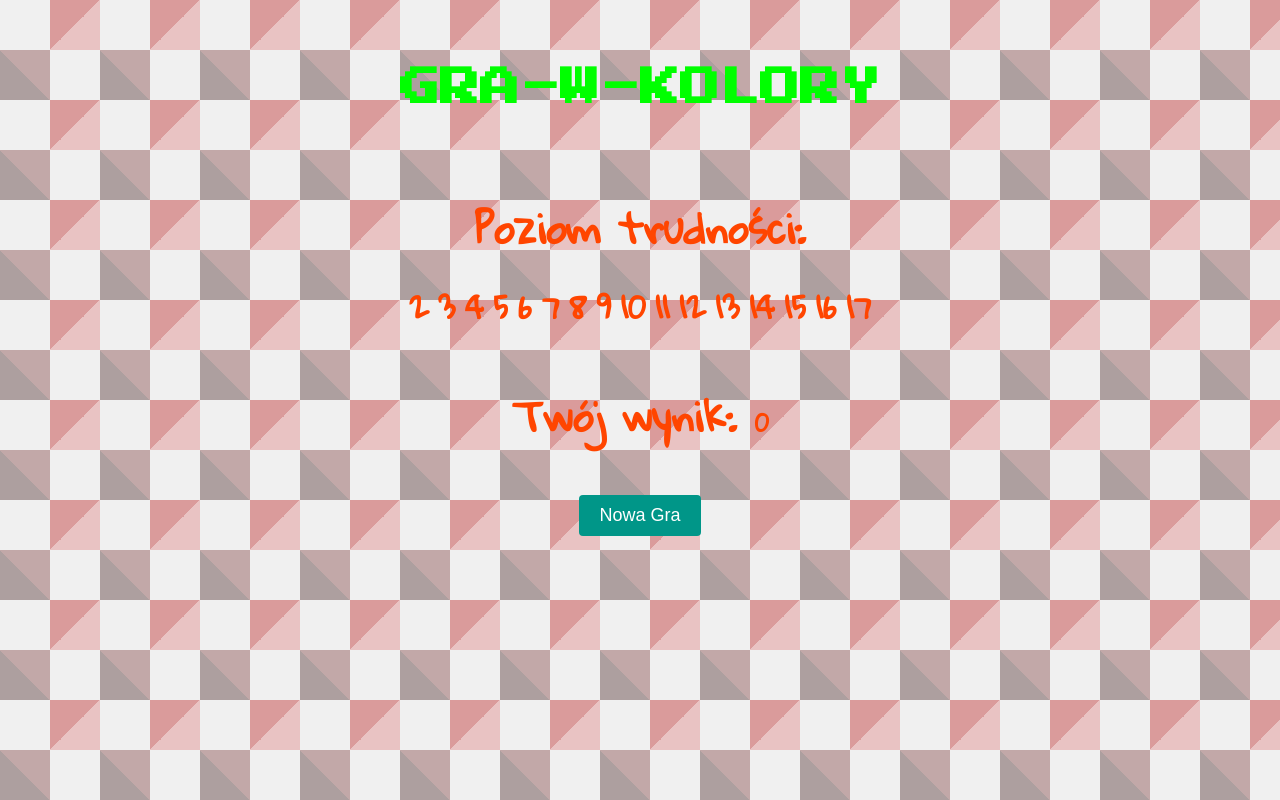
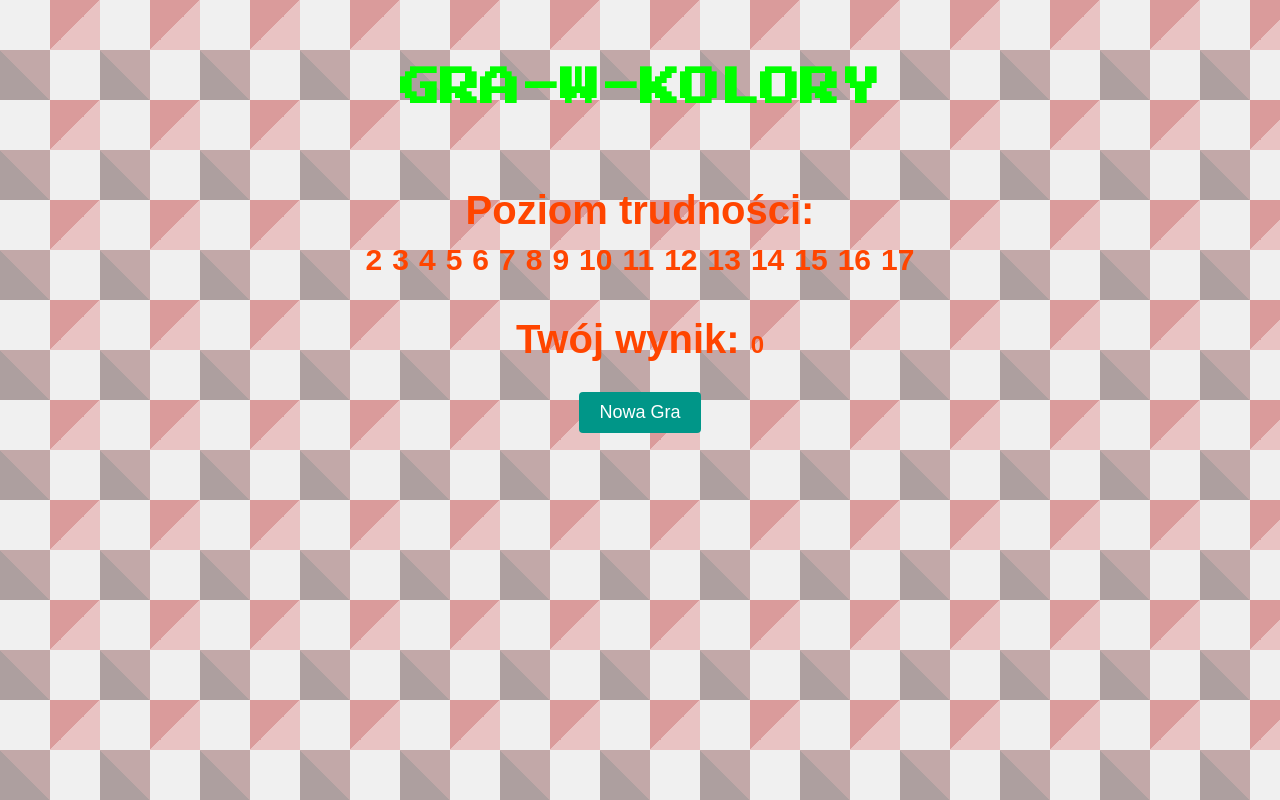
Before and after one commit to Markokry/ProjektZaliczeniowy1.1, a plain HTML site: page index.html in a window 1280 px wide. Drawn offline with Linux system fonts and the light colour scheme; no server answers.

Commit message:
Update style.css

```diff
--- a/style.css
+++ b/style.css
@@ -1,4 +1,4 @@
-@font-face {
+//@font-face {
     font-family: 'GloriaHallelujah-Regular';
     src: url('fonts/Gloria_Hallelujah/GloriaHallelujah-Regular.ttf') format('truetype');
     font-weight: normal;
```
